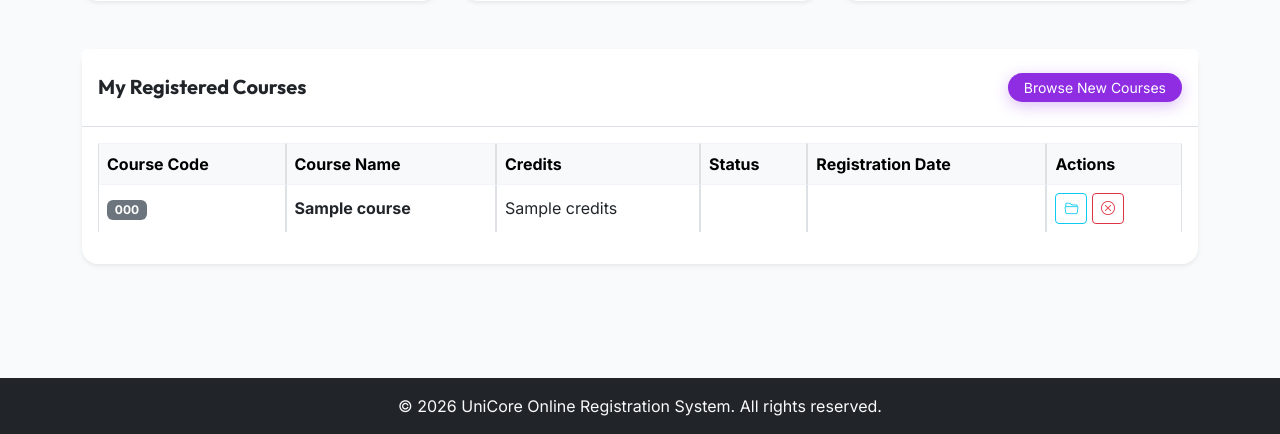
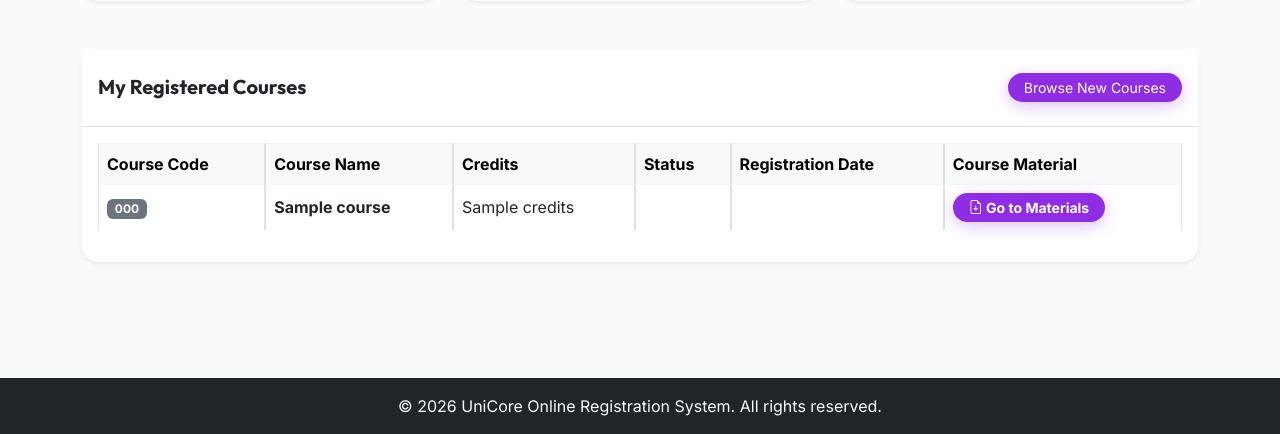
Before and after one commit to MaadhavaM/Online-Course-Registration-System, a Flask app: template templates/student/dashboard.html in a window 1280 px wide. Shown: the part 366-800 px from the top of the page. Run offline with Flask 3, Linux system fonts and the light colour scheme; the template is opened without the code that fills it: most values are stand-ins (such as "Sample title", 1, 10 or a date in 2020); parts of the project's set-up code (start-up, migrations or seed data) failed here and were passed over.

Commit message:
initial commit

```diff
--- a/routes/student.py
+++ b/routes/student.py
@@ -63,6 +63,9 @@
     # Get user's current enrollments to disable register button
     student_id = current_user.user_data['student_id']
     my_enrollments = [e['course_code'] for e in db.enrollments.find({'student_id': student_id})]
+
+    # Sort courses so registered ones appear first
+    courses.sort(key=lambda c: 0 if c['course_code'] in my_enrollments else 1)
 
     return render_template('student/browse.html', courses=courses, departments=departments, categories=categories, my_enrollments=my_enrollments)
 
--- a/templates/student/dashboard.html
+++ b/templates/student/dashboard.html
@@ -72,7 +72,7 @@
                         <th>Credits</th>
                         <th>Status</th>
                         <th>Registration Date</th>
-                        <th>Actions</th>
+                        <th>Course Material</th>
                     </tr>
                 </thead>
                 <tbody>
@@ -93,16 +93,9 @@
                             </td>
                             <td>{{ enrollment.registration_date.strftime('%Y-%m-%d') }}</td>
                             <td>
-                                <a href="{{ url_for('student.view_materials', course_code=course.course_code) }}" class="btn btn-sm btn-outline-info" title="View Materials">
-                                    <i class="bi bi-folder2-open"></i>
+                                <a href="{{ url_for('student.view_materials', course_code=course.course_code) }}" class="btn btn-sm btn-primary fw-bold px-3 rounded-pill">
+                                    <i class="bi bi-file-earmark-arrow-down"></i> Go to Materials
                                 </a>
-                                {% if enrollment.status != 'Completed' %}
-                                    <form action="{{ url_for('student.drop_course', course_code=course.course_code) }}" method="POST" class="d-inline">
-                                        <button type="submit" class="btn btn-sm btn-outline-danger" onclick="return confirm('Are you sure you want to drop this course?');" title="Drop Course">
-                                            <i class="bi bi-x-circle"></i>
-                                        </button>
-                                    </form>
-                                {% endif %}
                             </td>
                         </tr>
                     {% else %}
```
Also changed, not shown: templates/student/browse.html (+7 -8 lines).
